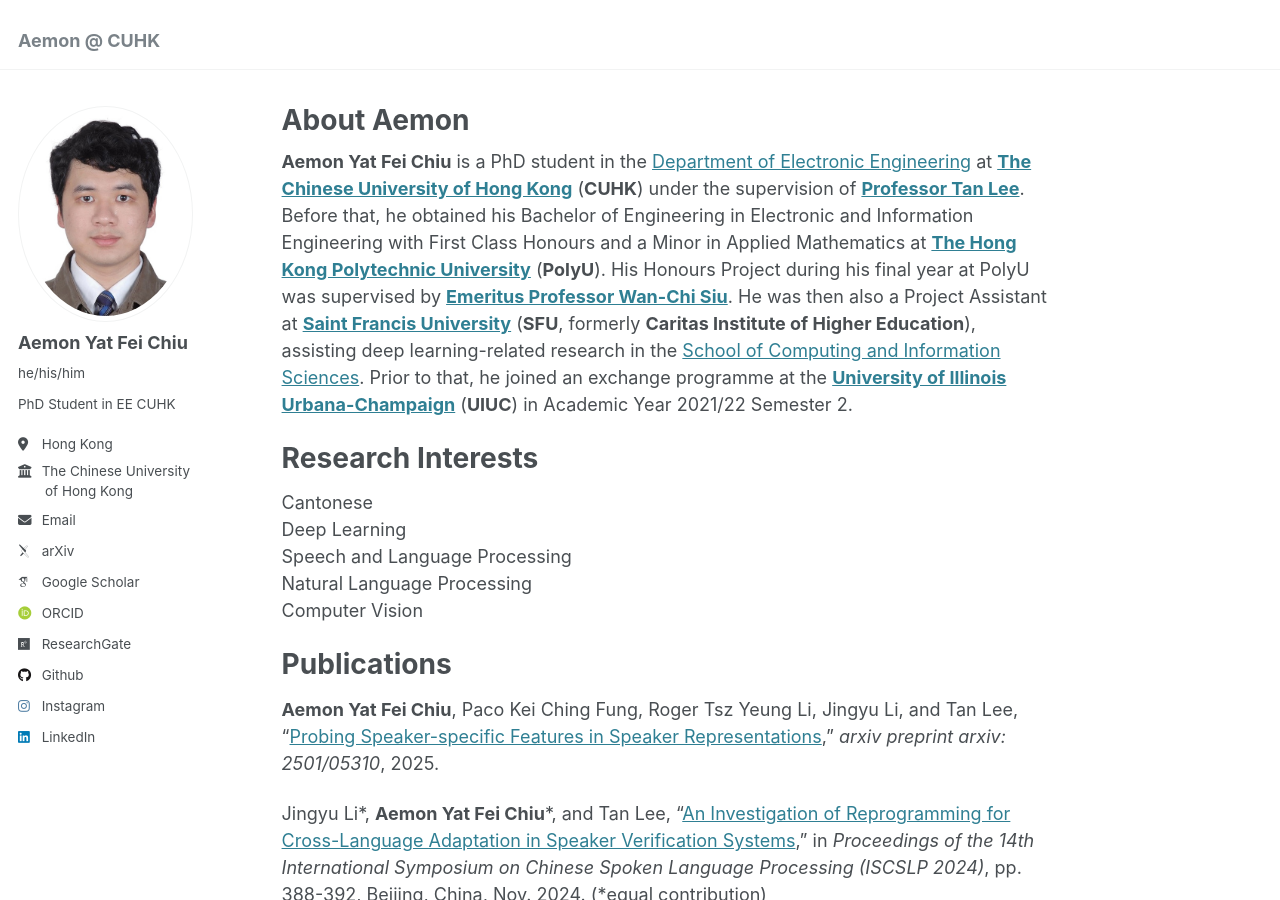
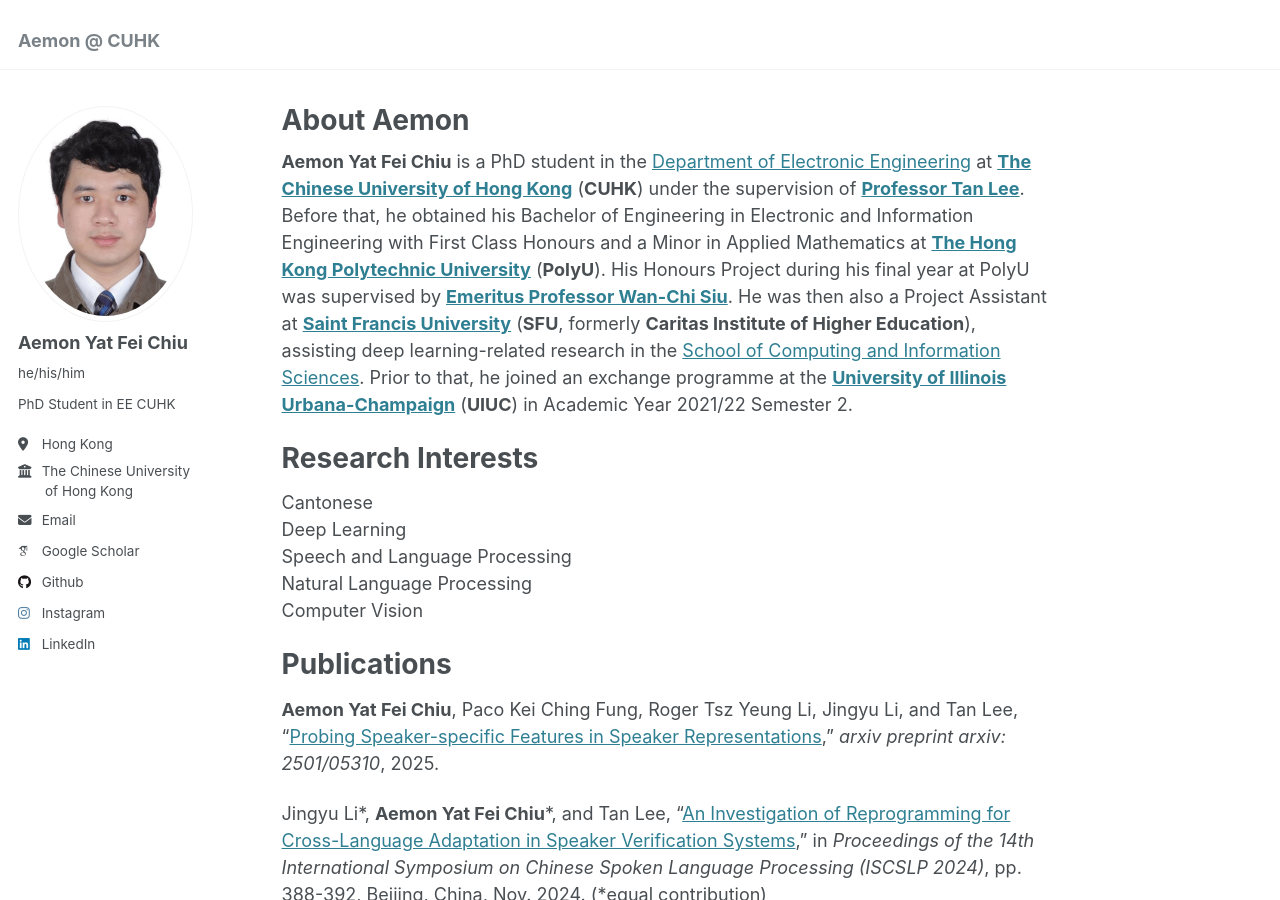
Before and after one commit to aemonyfchiu/aemonyfchiu.github.io, a Jekyll site: the page built from _pages/about.md, in a window 1280 px wide and 900 px high. Built offline with Jekyll 4.4.1, drawn with Linux system fonts in a browser that asks for light colours; some web fonts are replaced.

Commit message:
Update _config.yml

```diff
--- a/_config.yml
+++ b/_config.yml
@@ -31,13 +31,13 @@
   email            : "aemon.yf.chiu@link.cuhk.edu.hk"
 
   # Academic websites
-  arxiv            : "https://arxiv.org/search/?searchtype=author&query=Aemon+Yat+Fei+Chiu&abstracts=show&size=200&order=-announced_date_first" # Update with the correct link to your profile
+  arxiv            : # "https://arxiv.org/search/?searchtype=author&query=Aemon+Yat+Fei+Chiu&abstracts=show&size=200&order=-announced_date_first" # Update with the correct link to your profile
   googlescholar    : "https://scholar.google.com/citations?user=N5xBoykAAAAJ&hl=en"
   impactstory      : # URL
-  orcid            : "http://orcid.org/yourorcidurl"
+  orcid            : # "http://orcid.org/yourorcidurl"
   semantic         : # "https://www.semanticscholar.org/author/Aemon-Yat-Fei-Chiu/2331323086"
   pubmed           : # "https://www.ncbi.nlm.nih.gov/pubmed/?term=john+snow"
-  researchgate     : "https://www.researchgate.net/profile/Aemon-Yat-Fei-Chiu"
+  researchgate     : # "https://www.researchgate.net/profile/Aemon-Yat-Fei-Chiu"
   scopus           : # URL
 
   # Repositories and software development
```
